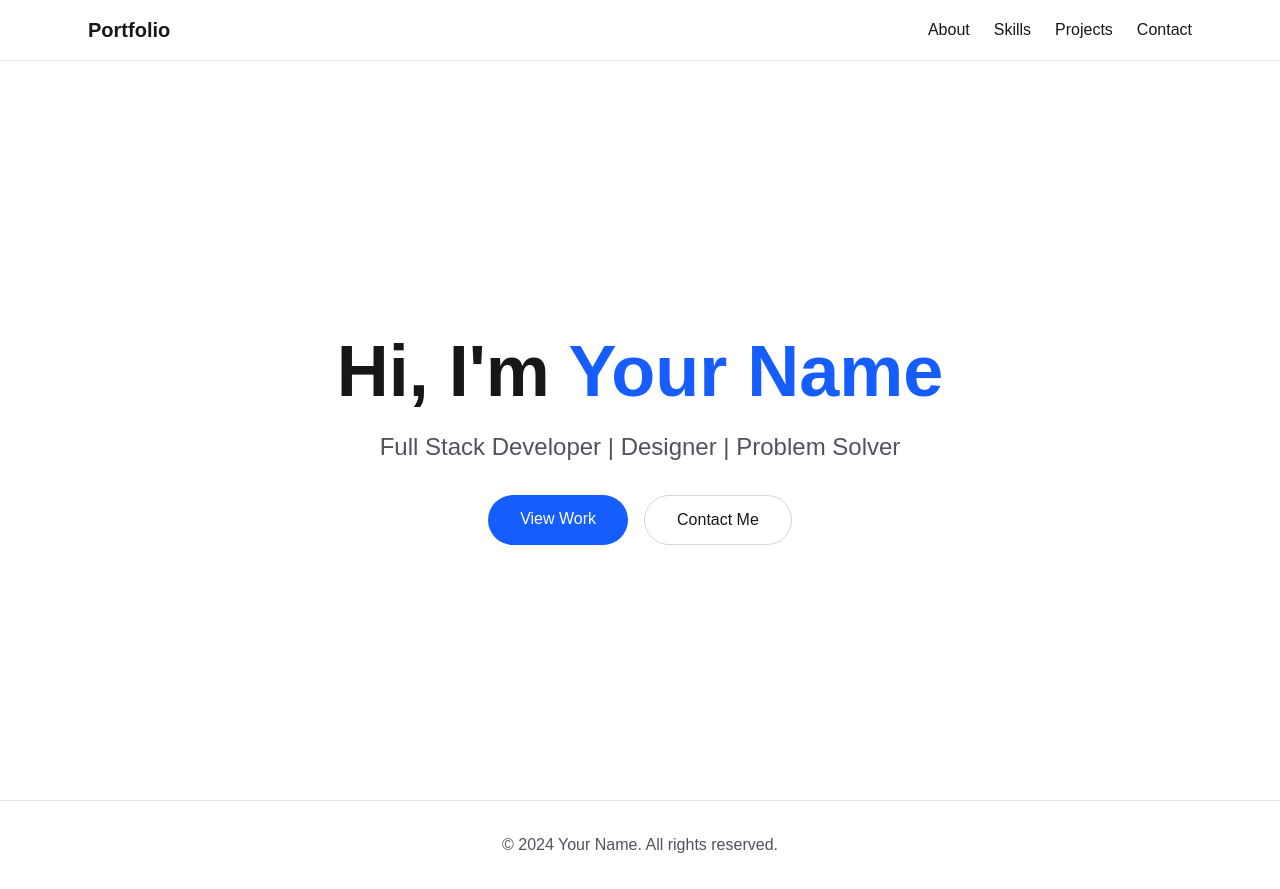
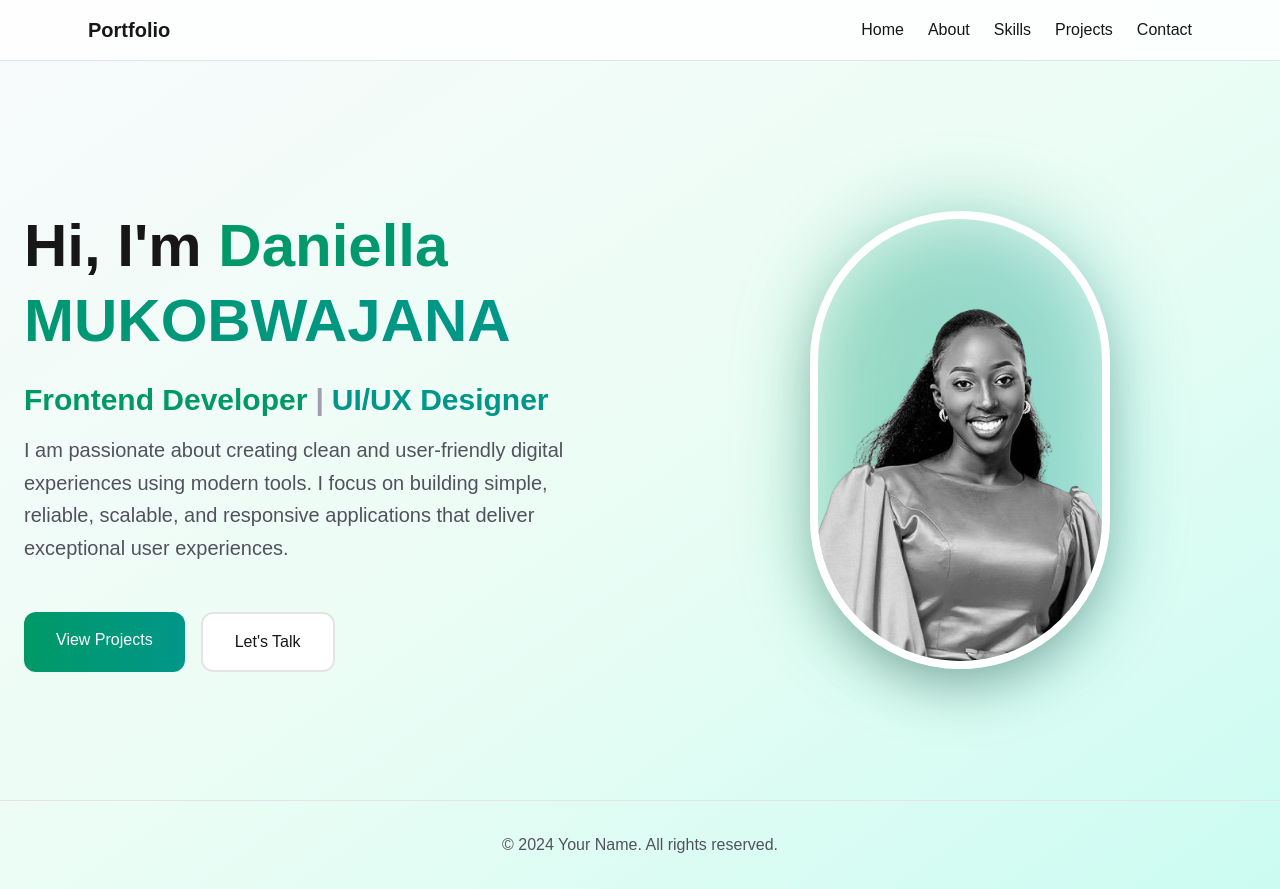
Before and after one commit to Mukdaniella/my-portifolio, a Next.js app: page / in a window 1280 px wide. Built offline with nearby package versions, Linux system fonts and the light colour scheme.

Commit message:
i updated the home page

```diff
--- a/app/components/Navbar.tsx
+++ b/app/components/Navbar.tsx
@@ -6,6 +6,7 @@ function Navbar() {
       <div className="max-w-6xl mx-auto px-6 py-4 flex justify-between items-center">
         <Link href="/" className="text-xl font-bold">Portfolio</Link>
         <div className="flex gap-6">
+          <Link href="/" className="hover:text-blue-600 transition">Home</Link>
           <Link href="/about" className="hover:text-blue-600 transition">About</Link>
           <Link href="/skills" className="hover:text-blue-600 transition">Skills</Link>
           <Link href="/projects" className="hover:text-blue-600 transition">Projects</Link>
--- a/app/page.tsx
+++ b/app/page.tsx
@@ -1,26 +1,44 @@
 import Link from 'next/link';
+import Image from 'next/image';
 import Navbar from './components/Navbar';
 import Footer from './components/Footer';
 
 function Home() {
   return (
-    <div className="min-h-screen bg-white dark:bg-zinc-950">
+    <div className="min-h-screen bg-gradient-to-br from-slate-50 via-emerald-50 to-teal-100 dark:from-zinc-950 dark:via-emerald-950 dark:to-teal-950">
       <Navbar />
-      <section className="min-h-screen flex items-center justify-center px-6 pt-20">
-        <div className="max-w-4xl text-center">
-          <h1 className="text-5xl md:text-7xl font-bold mb-6">
-            Hi, I'm <span className="text-blue-600">Your Name</span>
-          </h1>
-          <p className="text-xl md:text-2xl text-zinc-600 dark:text-zinc-400 mb-8">
-            Full Stack Developer | Designer | Problem Solver
-          </p>
-          <div className="flex gap-4 justify-center">
-            <Link href="/projects" className="px-8 py-3 bg-blue-600 text-white rounded-full hover:bg-blue-700 transition">
-              View Work
-            </Link>
-            <Link href="/contact" className="px-8 py-3 border border-zinc-300 dark:border-zinc-700 rounded-full hover:bg-zinc-100 dark:hover:bg-zinc-900 transition">
-              Contact Me
-            </Link>
+      <section className="min-h-screen flex items-center px-6 pt-20">
+        <div className="max-w-7xl mx-auto grid md:grid-cols-2 gap-12 items-center">
+          <div className="order-2 md:order-1 space-y-6">
+            <h1 className="text-5xl md:text-6xl lg:text-6xl font-bold leading-tight">
+              Hi, I'm <span className="bg-gradient-to-r from-emerald-600 to-teal-600 bg-clip-text text-transparent">Daniella MUKOBWAJANA</span>
+            </h1>
+            <div className="space-y-4">
+              <p className="text-2xl md:text-3xl font-semibold">
+                <span className="text-emerald-600 dark:text-emerald-400">Frontend Developer</span>
+                <span className="text-zinc-400 dark:text-zinc-600 mx-2">|</span>
+                <span className="text-teal-600 dark:text-teal-400">UI/UX Designer</span>
+              </p>
+              <p className="text-lg md:text-xl text-zinc-600 dark:text-zinc-400 leading-relaxed">
+               I am passionate about creating clean and user-friendly digital experiences using modern tools. I focus on building simple, reliable,
+                 scalable, and responsive applications that deliver exceptional user experiences.
+              </p>
+            </div>
+
+            <div className="flex gap-4 pt-6">
+              <Link href="/projects" className="px-8 py-4 bg-gradient-to-r from-emerald-600 to-teal-600 text-white rounded-xl hover:shadow-lg hover:scale-105 transition-all font-medium">
+                View Projects
+              </Link>
+              <Link href="/contact" className="px-8 py-4 bg-white dark:bg-zinc-800 border-2 border-zinc-200 dark:border-zinc-700 rounded-xl hover:shadow-lg hover:scale-105 transition-all font-medium">
+                Let's Talk
+              </Link>
+            </div>
+          </div>
+          <div className="order-1 md:order-2 flex justify-center">
+            <div className="relative">
+              <div className="absolute inset-0 bg-gradient-to-r from-emerald-600 to-teal-600 rounded-full blur-2xl opacity-20 animate-pulse"></div>
+              <Image src="/images/image2.png" alt="Profile" width={300} height={300} className="relative rounded-full border-8 border-white dark:border-zinc-800 shadow-2xl" priority />
+            </div>
           </div>
         </div>
       </section>
```
Also changed, not shown: public/images/image2.png (added).
